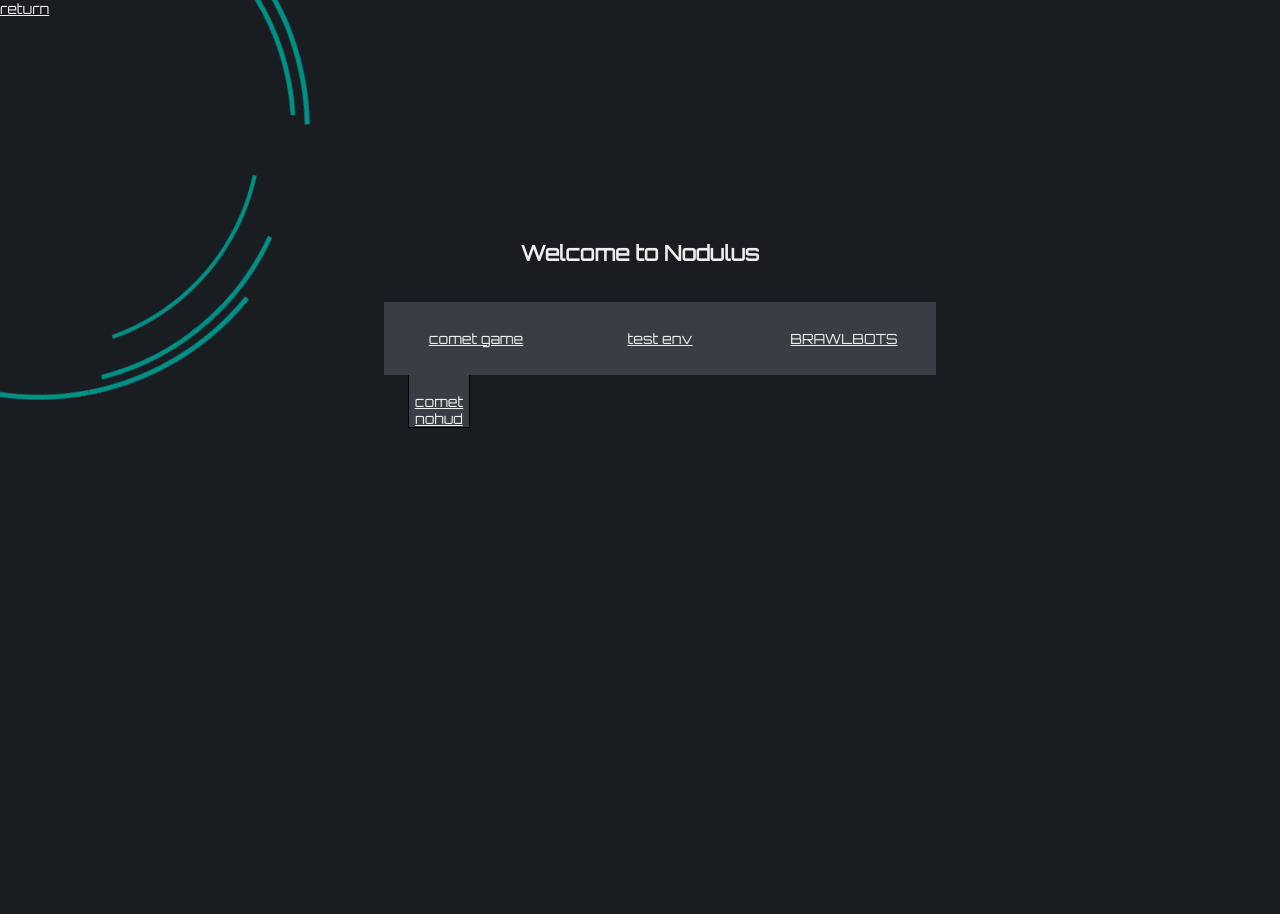
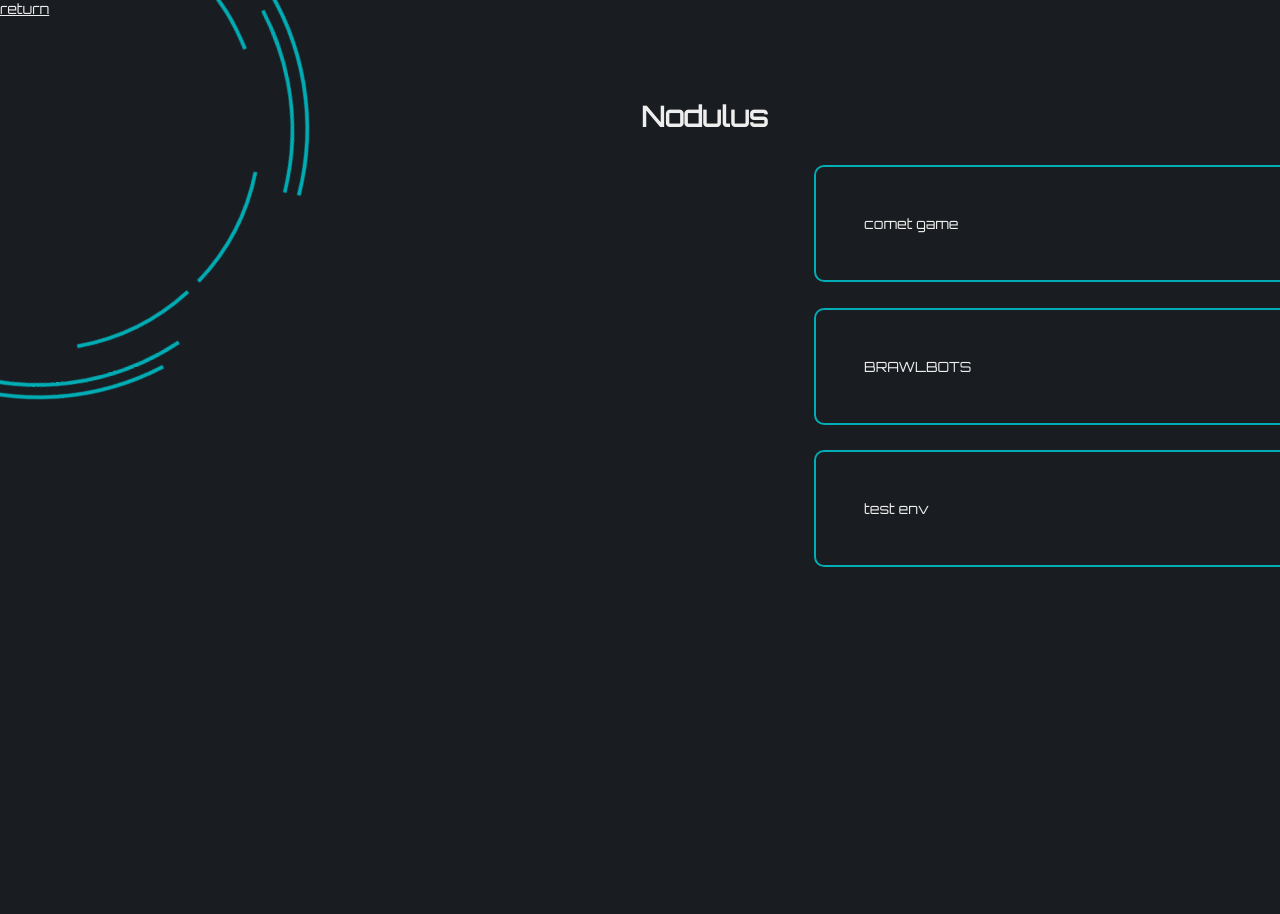
Before and after one commit to the-sides/nodulus, a Node server app: page / in a window 1280 px wide. Before the commit the page ends 428 px from the top, so only its background shows below. Run offline with Node 20, Linux system fonts and the light colour scheme; style sheets or scripts are compiled from the project's sources.

Commit message:
homepage redesign

```diff
--- a/src/styles/style.scss
+++ b/src/styles/style.scss
@@ -1,8 +1,6 @@
 body {
   font: 14px "Lucida Grande", Helvetica, Arial, sans-serif;
   margin:0;
-  overflow-x:hidden;
-  overflow-y:hidden;
   background-color: #191c20;
   color: #eeeeee;
   font-family: Orbitron;
@@ -15,6 +13,7 @@ svg{
   z-index: -1;
   circle{
     box-shadow: 0px 00px 2px 2px blue;
+    stroke: #00adb5;
     transform-origin: center;
   }
   #oval1{
@@ -32,36 +31,17 @@ svg{
     animation: spin 21s linear infinite;
   }
 }
-@keyframes spin{
-  0%{
-    transform: rotate(0deg)
-  }
-  100%{
-    transform: rotate(360deg)
-  }
-}
 #container{
-  margin-top: 30vh;
-  text-align: center;
+  margin-top: 10vh;
   animation: fadeIn 1s ease-in-out;
+  overflow-x: hidden;
 }
 
-@keyframes fadeIn{
-  0%{
-    opacity: 0;
-  }
-  100%{
-    opacity: 1;
-  }
-}
 
 #titler{
-  width: 100%;
-  height: 3rem;
-  h2{
-    width: 100%;
-
-    text-align: center;
+  margin-right: 40vw;
+  h1{
+    text-align: right;
     /* border: 1px solid lime; */
   }
 }
@@ -75,33 +55,66 @@ canvas{
 /* Site-wide attributes */
 a{
   color: inherit;
-  display: block;
+  text-decoration: unset;
+  &:hover{
+    text-decoration: underline;
+  }
 }
 #games{
+  width: 100%;
   display: flex;
-  justify-content: center;
+  flex-direction: column;
   list-style: none;
-  li{
+  text-align: left;
+  padding-left: 0;
+  .game{
+    width: 70%;
+    position: relative;
+    justify-self: right;
+    margin: 0.8rem auto;
+    margin-right: 1rem;
+    border-radius: 10px;
+    border: 2px solid #00adb5;
+    transform: translateX(50%);
     a{
-      background-color: #393e46;
-      /* font-size: 2em; */
-      padding: 2em;
-      width: 8rem;
-      /* border: 1em solid lime; */
-      &:hover{
-        background-color: #546074;
-      }
+      display: block;
+      padding: 3rem;
+      padding-right: 20vw;
     }
-
+    a#noHud{
+      position: absolute;
+      top:0;
+      right: 0;
+      padding-left: 0.5rem;
+      padding-right: 0.5rem;
+      border-left: 2px solid #00adb5;
+    }
+    transition: all 0.4s ease-in;
+    &:hover{
+      transform: translateX(0);
+      background-color: #222831;
+    }
   }
 }
-#cometNoHud{
-  max-width: 60px;
-  position: absolute;
-  padding: 50px 0 0 0 !important;
-  z-index: -1;
-  border: solid 1px black;
-  margin-left: -10px;
-  margin-top: 40px;
-  transform: translateX(-150px);
+
+#footer{
+  display: block;
+  min-height: 40vh;
 }
+
+@keyframes spin{
+  0%{
+    transform: rotate(0deg)
+  }
+  100%{
+    transform: rotate(360deg)
+  }
+}
+@keyframes fadeIn{
+  0%{
+    opacity: 0;
+  }
+  100%{
+    opacity: 1;
+  }
+}
--- a/src/views/home.pug
+++ b/src/views/home.pug
@@ -6,19 +6,19 @@ block content
         desc Created with Sketch.
         g#Page-1(stroke='none', stroke-width='1', fill='none', fill-rule='evenodd')
             g#Group(stroke='#009186')
-                circle#oval1(stroke-width='1.862', cx='109', cy='109', r='102')
-                circle#oval2(stroke-width='1.98', cx='108.5', cy='108.5', r='107.51')
-                circle#oval3(stroke-width='1.62', cx='108.5', cy='108.5', r='88.5')
+                circle#oval1(stroke-width='1.5', cx='108.5', cy='108.5', r='88.5')
+                circle#oval2(stroke-width='1.5', cx='109', cy='109', r='102')
+                circle#oval3(stroke-width='1.5', cx='108.5', cy='108.5', r='107.51')
 
     #container
         #titler
-            h2.upper Welcome to Nodulus
+            h1 Nodulus
         ul#games
-            li
+            li.game
                 a(href="/comet") comet game
-            li
-                a(id='cometNoHud', href='/cometNoHud') comet nohud
-            li
+                a#noHud(href='/cometNoHud') nohud
+            li.game
+                a(href="/brawlbots") BRAWLBOTS
+            li.game
                 a(href="/test") test env
-            li
-                a(href="/brawlbots") BRAWLBOTS
+    section#footer
```
